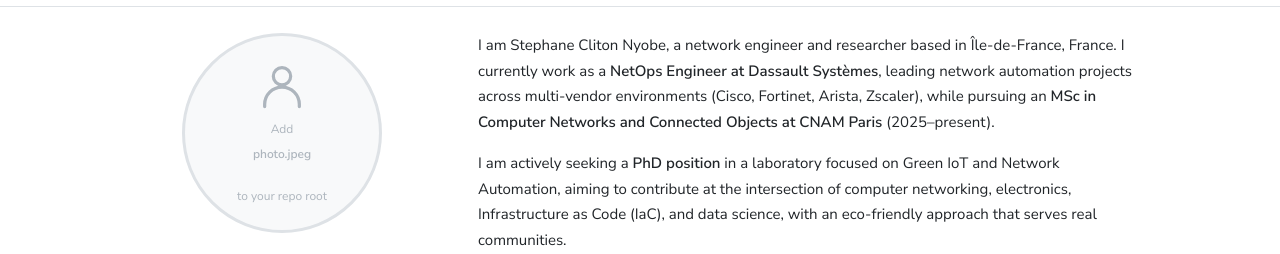
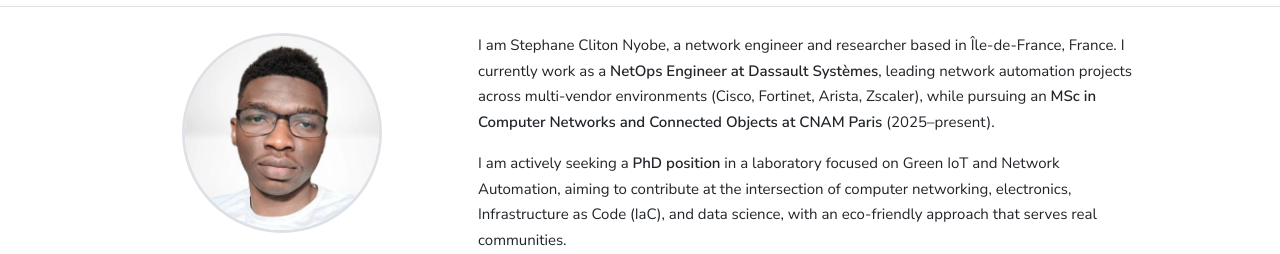
Before and after one commit to clinton-nyobe/clinton-nyobe.github.io, a plain HTML site: page index.html in a window 1280 px wide. Shown: the part 47-301 px from the top of the page. Drawn offline with Linux system fonts and the light colour scheme.

Commit message:
FEAT: Add photo

```diff
--- a/index.html
+++ b/index.html
@@ -158,23 +158,9 @@ footer a{color:var(--muted);text-decoration:none}
 
 <!-- SIDEBAR -->
 <aside class="sidebar">
-
-  <!--
-    PHOTO: Once you have a profile picture, add photo.jpeg to your repo root
-    and replace the entire .photo-wrap div below with:
     <div class="photo-wrap">
       <img src="photo.jpeg" alt="Stephane Cliton Nyobe">
     </div>
-  -->
-  <div class="photo-wrap">
-    <div class="photo-placeholder">
-      <svg viewBox="0 0 24 24" stroke-linecap="round" stroke-linejoin="round">
-        <circle cx="12" cy="7" r="4"/>
-        <path d="M4 21v-1a8 8 0 0116 0v1"/>
-      </svg>
-      Add <strong>photo.jpeg</strong><br>to your repo root
-    </div>
-  </div>
 
   <div class="sidebar-name">Stephane Cliton Nyobe</div>
   <div class="sidebar-title">NetOps Engineer &rarr; PhD Candidate<br>Green IoT &amp; Network Automation</div>
```
